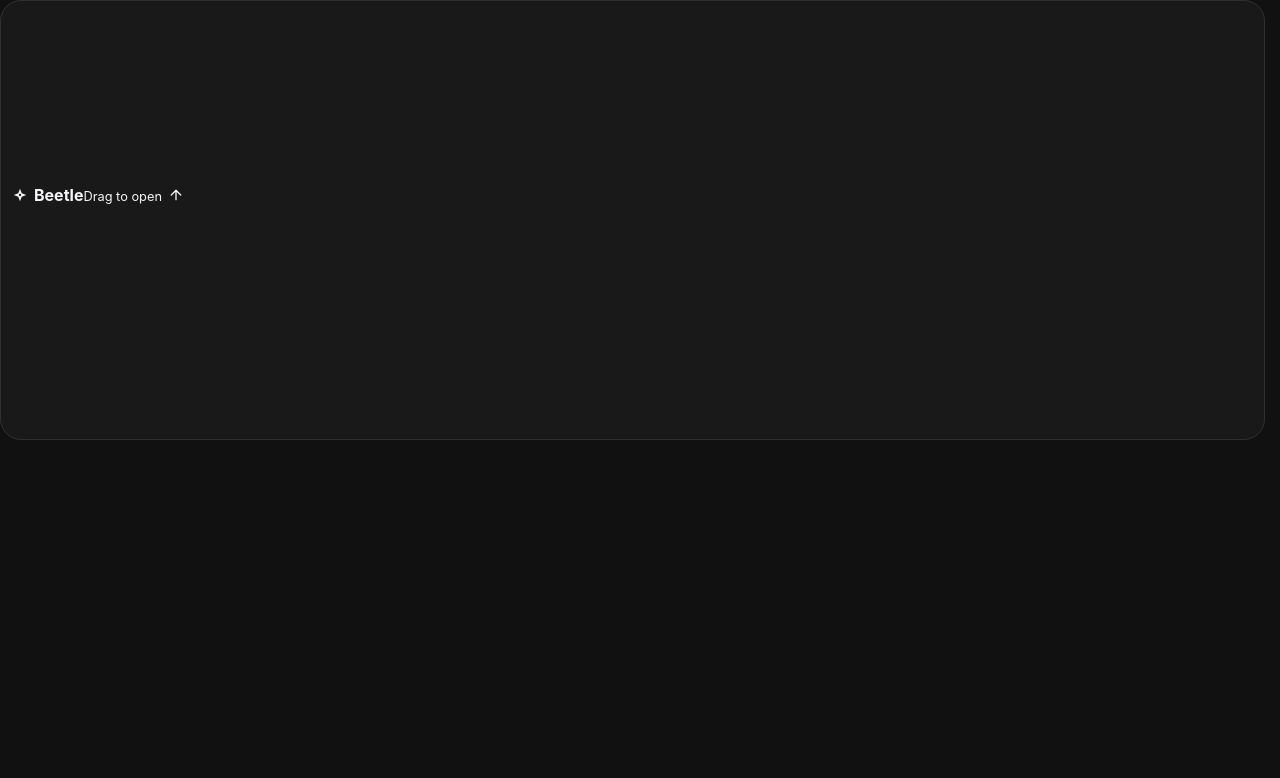
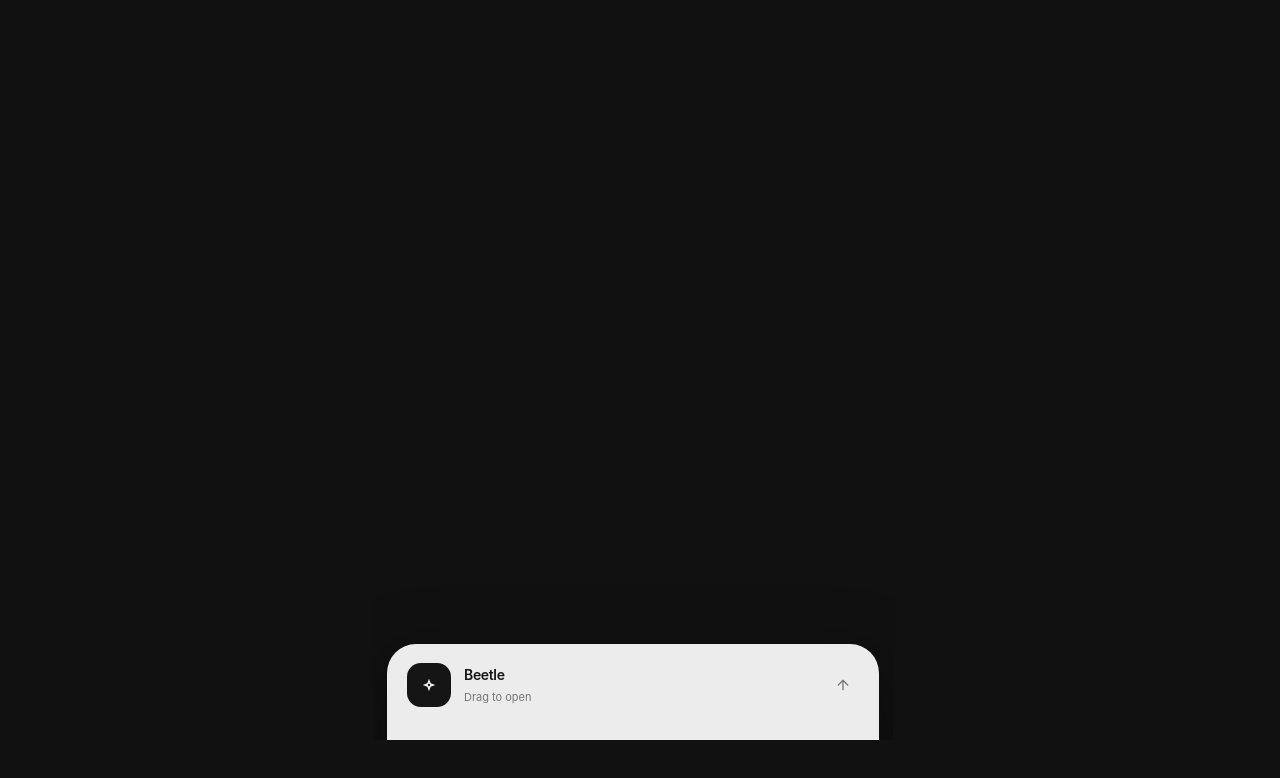
Before and after one commit to francozeta/continuity, a Next.js app: page / in a window 1280 px wide. Shown: the top 778 px of the page. Built offline with nearby package versions, Linux system fonts and the light colour scheme.

Commit message:
refactor(beetle): show only the tactile component on home

```diff
--- a/app/beetle.css
+++ b/app/beetle.css
@@ -1,27 +1,19 @@
-.beetle-page{min-height:100svh;width:100%;padding:0 clamp(16px,4vw,40px) 36px;max-width:1160px;margin:0 auto;color:#eaeaea}
-.beetle-topbar{height:68px;display:flex;justify-content:space-between;align-items:center;border-bottom:1px solid #2c2c2c;font-size:12px}
-.beetle-wordmark{display:flex;align-items:center;gap:9px;font-weight:550;letter-spacing:-.025em}.beetle-wordmark>span:first-child{font-size:20px;line-height:1}.beetle-slash{color:#5b5b5b}
-.beetle-previous{display:flex;align-items:center;gap:6px;color:#929292;text-decoration:none}.beetle-previous:hover{color:#fff}
-.beetle-intro{padding:clamp(24px,4vw,43px) 0 27px;text-align:center}.beetle-eyebrow{font-size:10px;letter-spacing:.14em;color:#858585;font-family:var(--font-geist-mono),monospace}.beetle-eyebrow span{padding:0 6px}.beetle-intro h1{font-size:clamp(52px,8vw,86px);line-height:1.02;letter-spacing:-.082em;font-weight:560;margin:12px 0 10px}.beetle-title-dot{color:#999}.beetle-intro p{font-size:13px;line-height:1.6;color:#aaa;margin:0}
-.beetle-shell{width:min(100%,630px);margin:0 auto}
-.beetle-stage{height:clamp(360px,55svh,575px);width:100%;border-radius:21px;background:#191919;border:1px solid #303030;overflow:hidden;isolation:isolate;position:relative}
-.beetle-stage-top{position:absolute;top:18px;left:20px;right:20px;display:flex;justify-content:space-between;font-family:var(--font-geist-mono),monospace;letter-spacing:.055em;font-size:10px;color:#7d7d7d;z-index:1;pointer-events:none}.beetle-phase{color:#bdbdbd}
-.beetle-target{position:absolute;top:23%;left:0;right:0;display:flex;flex-direction:column;align-items:center;gap:10px;color:#6b6b6b;pointer-events:none}.beetle-target-ring{height:76px;width:76px;border:1px dashed #414141;border-radius:26px;display:flex;align-items:center;justify-content:center;color:#777}.beetle-target>span{font-size:10px;letter-spacing:.14em;font-family:var(--font-geist-mono),monospace;margin-top:8px}.beetle-target small{font-size:11px;color:#626262}
-.beetle-surface{position:absolute;left:9px;right:9px;top:9px;bottom:9px;background:#e7e7e7;color:#141414;border-radius:24px;box-shadow:0 -10px 40px #0004;overflow:hidden;transform:translate3d(0,100%,0);will-change:transform}
-.beetle-handle{display:flex;align-items:center;gap:12px;height:82px;padding:0 clamp(14px,4vw,24px);touch-action:none;user-select:none;-webkit-user-select:none;-webkit-tap-highlight-color:transparent;cursor:grab;outline-offset:-4px}.beetle-handle:active{cursor:grabbing}.beetle-handle:focus-visible{outline:2px solid #151515;border-radius:24px}
-.beetle-handle-icon{height:45px;width:45px;border-radius:14px;background:#171717;color:#f5f5f5;display:flex;align-items:center;justify-content:center;flex-shrink:0}
-.beetle-handle-label{display:flex;flex-direction:column;gap:5px;min-width:0;flex:1}.beetle-handle-label strong{font-size:13px;font-weight:620}.beetle-handle-label small{font-size:11px;color:#6d6d6d;letter-spacing:-.01em}
-.beetle-handle-chevron{color:#575757;display:grid;place-items:center}
-.beetle-inner{height:calc(100% - 82px);overflow-y:auto;overscroll-behavior:contain;padding:0 clamp(20px,5vw,29px) 26px;opacity:0}
-.beetle-hero{border-top:1px solid #ccc;padding:23px 0 22px}.beetle-hero-index{font-size:10px;letter-spacing:.08em;color:#707070;font-family:var(--font-geist-mono),monospace}
-.beetle-hero-title{font-size:clamp(35px,7.5vw,52px);line-height:1.03;font-weight:580;letter-spacing:-.065em;margin:19px 0 13px}.beetle-hero-title em{font-family:Georgia,serif;font-weight:400;letter-spacing:-.065em}
-.beetle-hero p{font-size:12px;line-height:1.7;color:#666;max-width:410px;margin:0}
-.beetle-tabs{padding-bottom:16px}.beetle-tabs-list{display:flex;border-bottom:1px solid #ccc;gap:24px}.beetle-tab{border:0;background:transparent;font-size:12px;font-weight:500;padding:13px 0;color:#777;border-bottom:1px solid transparent;margin-bottom:-1px;border-radius:0}.beetle-tab[data-active]{border-color:#111;color:#111}.beetle-tab:focus-visible{outline:2px solid #333;outline-offset:2px}.beetle-tab-panel{padding-top:10px;outline:none}
-.beetle-detail-row{display:flex;justify-content:space-between;gap:16px;padding:11px 0;border-bottom:1px solid #d2d2d2;font-size:11px}.beetle-detail-row span{color:#686868}.beetle-detail-row strong{font-weight:560}
-.beetle-anatomy-copy{font-size:11px;line-height:1.7;color:#666;margin:9px 0}
-.beetle-controls{display:grid;grid-template-columns:1fr 1fr;gap:25px;padding:23px 0 21px}.beetle-control-group{min-width:0}.beetle-control-heading{display:flex;align-items:center;justify-content:space-between;gap:10px;color:#dedede;font-size:11px;margin-bottom:12px}.beetle-control-heading span:last-child{font-family:var(--font-geist-mono),monospace;font-size:9px;color:#707070;letter-spacing:.03em}
-.beetle-control-buttons{display:flex;gap:6px}.beetle-control-buttons [data-slot=button]{flex:1;min-width:0;text-transform:capitalize;height:38px;font-size:11px;border-color:#333;background:#161616;color:#919191;border-radius:9px}.beetle-control-buttons [data-slot=button][aria-pressed=true]{background:#e8e8e8;border-color:#e8e8e8;color:#1a1a1a}.beetle-control-buttons [data-slot=button]:focus-visible{outline:2px solid white;outline-offset:2px}
-.beetle-footnote{border-top:1px solid #2c2c2c;display:flex;justify-content:space-between;align-items:center;gap:12px;padding-top:14px}.beetle-footnote>div{display:flex;flex-direction:column;gap:6px}.beetle-footnote-label{font-size:9px;color:#707070;letter-spacing:.055em;font-family:var(--font-geist-mono),monospace}.beetle-footnote strong{font-family:var(--font-geist-mono),monospace;color:#bcbcbc;font-size:11px;font-weight:450}.beetle-footnote [data-slot=button]{color:#aaa}
-.beetle-footer{width:min(100%,630px);margin:27px auto 0;display:flex;flex-wrap:wrap;justify-content:space-between;gap:10px;color:#6d6d6d;font-size:10px}.beetle-footer span:last-child{display:flex;align-items:center;gap:4px}
-@media(max-width:690px){.beetle-page{padding-bottom:26px}.beetle-topbar{height:56px}.beetle-previous{font-size:11px}.beetle-intro{padding:22px 0 19px}.beetle-intro h1{font-size:56px;margin:8px 0}.beetle-intro p{font-size:12px}.beetle-stage{height:clamp(370px,53svh,535px)}.beetle-controls{grid-template-columns:1fr;gap:16px;padding:17px 0}.beetle-control-heading{margin-bottom:9px}.beetle-control-buttons [data-slot=button]{height:40px}.beetle-footer{margin-top:20px}}
-@media(prefers-reduced-motion:reduce){.beetle-tab,.beetle-control-buttons [data-slot=button]{transition:none!important}}
+.beetle-only{min-height:100svh;width:100%;display:grid;place-items:center;background:#111;overflow:hidden}
+.beetle-stage{width:min(100vw,520px);height:min(100svh,680px);min-height:350px;position:relative;overflow:hidden;isolation:isolate}
+.beetle-card{position:absolute;inset:14px 14px 14px;background:#ececec;color:#151515;border-radius:29px;overflow:hidden;box-shadow:0 18px 70px #0007;will-change:transform;transform:translate3d(0,100%,0)}
+.beetle-grip[data-slot=button]{width:100%;height:82px;padding:0 20px;display:flex;gap:13px;align-items:center;justify-content:initial;background:transparent;color:#161616;border-radius:29px 29px 0 0;border:0;outline-offset:-4px;touch-action:none;user-select:none;-webkit-user-select:none;-webkit-tap-highlight-color:transparent;cursor:grab;transition:none}
+.beetle-grip[data-slot=button]:hover{background:transparent}.beetle-grip[data-slot=button]:active{transform:none;cursor:grabbing}.beetle-grip[data-slot=button]:focus-visible{outline:2px solid #111;outline-offset:-4px;box-shadow:none}
+.beetle-mark{width:44px;height:44px;display:grid;place-items:center;flex:none;border-radius:14px;color:#eee;background:#151515}
+.beetle-heading{display:flex;flex-direction:column;align-items:flex-start;gap:4px;flex:1;min-width:0}.beetle-heading strong{font-size:14px;font-weight:600;letter-spacing:-.025em}.beetle-heading small{font-size:11px;font-weight:400;color:#777}
+.beetle-direction{display:grid;place-items:center;width:32px;height:32px;color:#777}
+.beetle-content{height:calc(100% - 82px);display:flex;flex-direction:column;justify-content:space-between;padding:0 20px 22px;overflow-y:auto;overscroll-behavior:contain;opacity:0}
+.beetle-art{position:relative;flex:1;min-height:120px;display:grid;place-items:center;overflow:hidden;background:#dedede;border-radius:16px;color:#111;isolation:isolate}
+.beetle-art svg{position:relative;z-index:1;filter:drop-shadow(0 3px 12px #0001)}
+.beetle-orbit{position:absolute;width:56%;aspect-ratio:1;border-radius:50%;border:1px solid #b7b7b7}.beetle-orbit-one{transform:scale(1.3)}.beetle-orbit-two{transform:scale(.8)}
+.beetle-content-bottom{padding-top:20px}.beetle-index{font-family:var(--font-geist-mono),monospace;color:#777;font-size:10px;letter-spacing:.08em}
+.beetle-statement{margin-top:12px;font-size:clamp(38px,7vw,55px);line-height:.97;letter-spacing:-.067em;font-weight:590}.beetle-statement em{font-family:Georgia,serif;font-weight:400;letter-spacing:-.07em}
+.beetle-bottom-bar{margin-top:18px;padding-top:13px;border-top:1px solid #cbcbcb;display:flex;align-items:center;justify-content:space-between;gap:10px;color:#777;font-size:11px}
+.beetle-collapse[data-slot=button]{width:36px;height:36px;border-radius:50%;padding:0;display:grid;place-items:center;border-color:#bbb;color:#222;background:transparent}
+.beetle-collapse[data-slot=button]:focus-visible{outline:2px solid #111;outline-offset:2px}
+@media(max-width:540px){.beetle-stage{width:100%;height:100svh}.beetle-card{inset:8px 8px calc(8px + env(safe-area-inset-bottom,0px));border-radius:26px}.beetle-grip[data-slot=button]{height:78px;padding:0 17px;border-radius:26px 26px 0 0}.beetle-content{height:calc(100% - 78px);padding:0 17px 18px}.beetle-art{min-height:100px}.beetle-content-bottom{padding-top:16px}.beetle-statement{font-size:clamp(36px,10vw,52px)}}
+@media(prefers-reduced-motion:reduce){.beetle-card{will-change:auto}}
```
